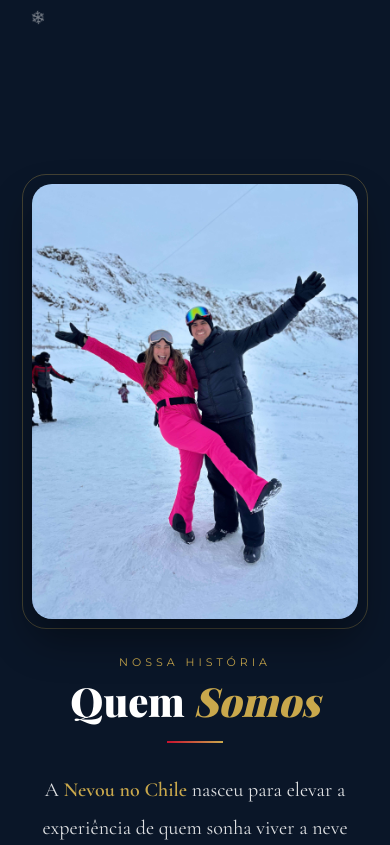
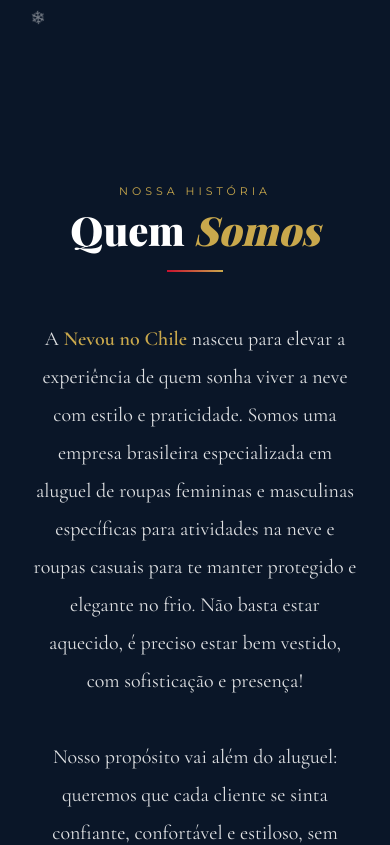
Before and after one commit to scalecompanyads/roupa-de-neve-catalogo, a Next.js app: page / in a window 390 px wide. Shown: the part 720-1565 px from the top of the page. Built offline with nearby package versions, Linux system fonts and the light colour scheme; no server answers; the database is empty.

Commit message:
Atualiza kit essencial e ordem mobile das secoes

```diff
--- a/src/app/globals.css
+++ b/src/app/globals.css
@@ -117,6 +117,25 @@ select {
   padding: 60px 32px;
   text-align: center;
 }
+
+.about-section,
+.location-section {
+  display: flex;
+  flex-direction: column;
+  align-items: center;
+}
+
+.about-section > .eyebrow { order: 1; }
+.about-section > h2 { order: 2; }
+.about-section > .divider { order: 3; }
+.about-section > .about-text { order: 4; }
+.about-section > .about-image-container { order: 5; }
+
+.location-section > .eyebrow { order: 1; }
+.location-section > h2 { order: 2; }
+.location-section > .divider { order: 3; }
+.location-section > .loc-box { order: 4; }
+.location-section > .about-image-container { order: 5; }
 
 .about-image-container {
   margin-bottom: 32px;
@@ -966,4 +985,15 @@ h2 em {
     display: grid;
     grid-template-columns: 1fr 1fr;
   }
+  .about-section > .about-image-container { order: 1; }
+  .about-section > .eyebrow { order: 2; }
+  .about-section > h2 { order: 3; }
+  .about-section > .divider { order: 4; }
+  .about-section > .about-text { order: 5; }
+
+  .location-section > .eyebrow { order: 1; }
+  .location-section > h2 { order: 2; }
+  .location-section > .divider { order: 3; }
+  .location-section > .about-image-container { order: 4; }
+  .location-section > .loc-box { order: 5; }
 }
--- a/src/app/page.tsx
+++ b/src/app/page.tsx
@@ -193,7 +193,7 @@ export default async function Home() {
         </section>
 
         {/* ── LOCALIZAÇÃO ── */}
-        <section style={{ background:"var(--azul-escuro)", padding:"60px 32px", textAlign:"center", color:"#fff" }}>
+        <section className="location-section" style={{ background:"var(--azul-escuro)", padding:"60px 32px", textAlign:"center", color:"#fff" }}>
           <p className="eyebrow">Onde nos encontrar</p>
           <h2 style={{ color:"#fff", fontSize:34, fontFamily: "'Playfair Display', serif", fontWeight: 900 }}>Localização e <em style={{ color:"var(--dourado)", fontStyle: "italic" }}>Horários</em></h2>
           <div className="divider" />
@@ -292,7 +292,7 @@ export default async function Home() {
               </div>
               <span style={{ background:"rgba(201,168,76,0.15)", color:"var(--dourado)", borderRadius:8, padding:"6px 12px", fontSize:18 }}>⭐</span>
             </div>
-            {[["Macacão","R$ 199 ou CLP 34.000"],["Macacão + 1 acessório","R$ 250 ou CLP 43.000"],["Macacão + 2 acessórios","R$ 300 ou CLP 51.000"],["Macacão + 2 acessórios + bota essencial","R$ 350 ou CLP 60.000"]].map(([desc, price]) => (
+            {[["Macacão + 1 acessório","R$ 119 ou CLP 20.999"],["Macacão + 2 acessórios","R$ 199 ou CLP 34.999"],["Macacão + 2 acessórios + bota essencial","R$ 299 ou CLP 52.999"]].map(([desc, price]) => (
               <div key={desc} style={{ display:"flex", justifyContent:"space-between", padding:"10px 0", borderBottom:"1px solid rgba(0,0,0,0.06)", fontSize:13 }}>
                 <span style={{ color:"#444" }}>{desc}</span>
                 <span style={{ color:"var(--azul-escuro)", fontWeight:700 }}>{price}</span>
--- a/src/components/Catalog.tsx
+++ b/src/components/Catalog.tsx
@@ -114,7 +114,7 @@ export function Catalog({ data = initialCatalogData }: Props) {
         <p className="eyebrow">Tabela de Valores</p>
         <h2>Nossos <em>Kits</em></h2>
         {[
-          ["Kit Essencial", ["Macacão — R$ 199 ou CLP 34.000", "Macacão + 1 acessório — R$ 250 ou CLP 43.000", "Macacão + 2 acessórios — R$ 300 ou CLP 51.000"]],
+          ["Kit Essencial", ["Macacão + 1 acessório — R$ 119 ou CLP 20.999", "Macacão + 2 acessórios — R$ 199 ou CLP 34.999", "Macacão + 2 acessórios + bota essencial — R$ 299 ou CLP 52.999"]],
           ["Kit Premium", ["Macacão — R$ 299 ou CLP 50.000", "Macacão + 2 acessórios — R$ 400 ou CLP 69.000", "Macacão + 2 acessórios + bota premium — R$ 500 ou CLP 86.000"]],
           ["Kit Exclusivo", ["Macacão — R$ 399 ou CLP 68.000", "Macacão + 2 acessórios + bota premium — R$ 550 ou CLP 95.900"]],
           ["Itens Avulsos", ["Casacos e capas — a partir de R$ 199", "Botas — a partir de R$ 80", "Macacões térmicos — a partir de R$ 80"]]
```
Also changed, not shown: Catálogo Nevou No Chile.html (+3 -4 lines).
